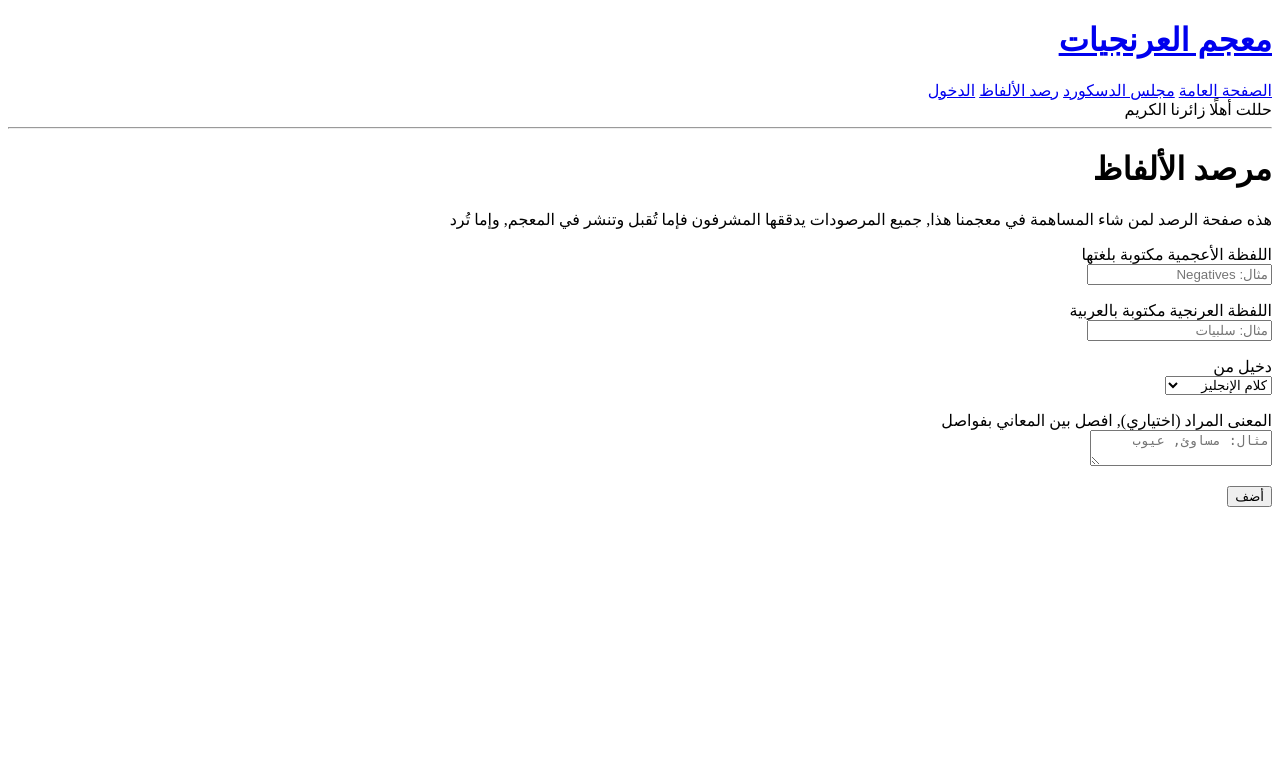
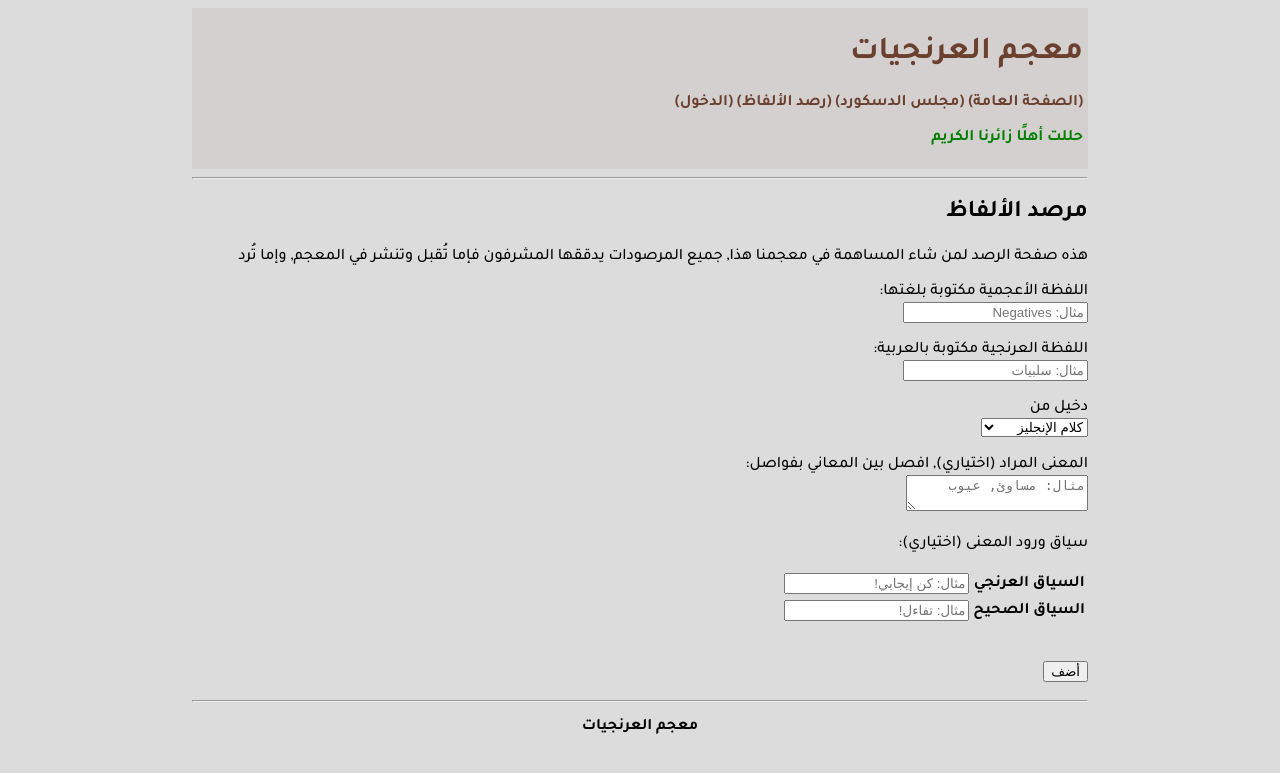
Before and after one commit to zahaoid/Alarnjyyat, a Flask app: page /addentry in a window 1280 px wide. Shown: the top 773 px of the page. Run offline with Flask 3, Linux system fonts and the light colour scheme; parts of the project's set-up code (start-up, migrations or seed data) failed here and were passed over; some libraries are stand-ins or nearby versions.

Commit message:
Quality css/html changes, jinja code refactored, added context fields to the entry submitting form

```diff
--- a/src/flaskapp/modules/forms.py
+++ b/src/flaskapp/modules/forms.py
@@ -1,19 +1,21 @@
 from flask_wtf import FlaskForm
-from wtforms import StringField, PasswordField, BooleanField, SubmitField, TextAreaField, SelectField, HiddenField
+from wtforms import StringField, PasswordField, BooleanField, SubmitField, TextAreaField, SelectField, HiddenField, FormField, Form, FieldList, Field
+from wtforms.widgets import TextInput, SubmitInput
 from wtforms.validators import DataRequired, EqualTo, Email, ValidationError, Length
 from flaskapp.main import ar
 from database.main import qr
+
 class LoginForm(FlaskForm):
-    username = StringField(ar.username, validators=[DataRequired()])
-    password = PasswordField(ar.password, validators=[DataRequired()])
+    username = StringField(ar.username + ":", validators=[DataRequired(), Length(max=32)])
+    password = PasswordField(ar.password + ":", validators=[DataRequired(), Length(max=32)])
     remember_me = BooleanField(ar.remember_me)
     submit = SubmitField(ar.login)
 
 class RegisterForm(FlaskForm):
-    username = StringField(ar.username, validators=[DataRequired()])
-    email = StringField(ar.email, validators=[DataRequired(), Email()])
-    password = PasswordField(ar.password, validators=[DataRequired()])
-    password2 = PasswordField("أعد " + ar.password, validators=[DataRequired(), EqualTo("password")])
+    username = StringField(ar.username + ":", validators=[DataRequired(), Length(max=32)])
+    email = StringField(ar.email + ":", validators=[DataRequired(), Email(), Length(max=64)])
+    password = PasswordField(ar.password + ":", validators=[DataRequired(), Length(max=32)])
+    password2 = PasswordField("أعد " + ar.password + ":", validators=[DataRequired(), EqualTo("password"), Length(max=32)])
     remember_me = BooleanField(ar.remember_me)
     submit = SubmitField(ar.register)
 
@@ -26,11 +28,18 @@ class RegisterForm(FlaskForm):
         if qr.doesValueExist(table='users', column='email', value=email.data):
             raise ValidationError('هذا سبق استعماله, اختر غيره أو سجّل دخولك به')
 
+class ContextForm(Form):
+    translationeseContext = StringField('السياق العرنجي', render_kw={"placeholder": "مثال: كن إيجابي!"}, validators=[Length(max=64)])
+    arabicContext = StringField('السياق الصحيح', render_kw={"placeholder": "مثال: تفاءل!"}, validators=[Length(max=64)])
+
+
+
 
 class AddEntry(FlaskForm):
-    original = StringField('اللفظة الأعجمية مكتوبة بلغتها', render_kw={"placeholder": "مثال: Negatives"}, validators=[DataRequired(), Length(max=32)])
-    translationese = StringField('اللفظة العرنجية مكتوبة بالعربية', render_kw={"placeholder": "مثال: سلبيات"}, validators=[DataRequired(), Length(max=32)])
+    original = StringField('اللفظة الأعجمية مكتوبة بلغتها:', render_kw={"placeholder": "مثال: Negatives"}, validators=[DataRequired(), Length(max=32)])
+    translationese = StringField('اللفظة العرنجية مكتوبة بالعربية:', render_kw={"placeholder": "مثال: سلبيات"}, validators=[DataRequired(), Length(max=32)])
     origin = SelectField('دخيل من', validators=[DataRequired()], choices=list(ar.languages.items()))
-    corrections = TextAreaField('المعنى المراد (اختياري), افصل بين المعاني بفواصل', render_kw={"placeholder": "مثال: مساوئ, عيوب"}, validators=[Length(max=256)])
+    corrections = TextAreaField('المعنى المراد (اختياري), افصل بين المعاني بفواصل:', render_kw={"placeholder": "مثال: مساوئ, عيوب"}, validators=[Length(max=256)])
+    context = FormField(ContextForm, "سياق ورود المعنى (اختياري):")
 
     submit = SubmitField("أضف")
--- /dev/null
+++ b/src/flaskapp/static/fonts/Tajawal.css
@@ -0,0 +1,41 @@
+.tajawal-extralight {
+    font-family: "Tajawal", sans-serif;
+    font-weight: 200;
+    font-style: normal;
+  }
+
+  .tajawal-light {
+    font-family: "Tajawal", sans-serif;
+    font-weight: 300;
+    font-style: normal;
+  }
+
+  .tajawal-regular {
+    font-family: "Tajawal", sans-serif;
+    font-weight: 400;
+    font-style: normal;
+  }
+
+  .tajawal-medium {
+    font-family: "Tajawal", sans-serif;
+    font-weight: 500;
+    font-style: normal;
+  }
+
+  .tajawal-bold {
+    font-family: "Tajawal", sans-serif;
+    font-weight: 700;
+    font-style: normal;
+  }
+
+  .tajawal-extrabold {
+    font-family: "Tajawal", sans-serif;
+    font-weight: 800;
+    font-style: normal;
+  }
+
+  .tajawal-black {
+    font-family: "Tajawal", sans-serif;
+    font-weight: 900;
+    font-style: normal;
+  }
--- /dev/null
+++ b/src/flaskapp/static/stylesheets/main.css
@@ -0,0 +1,39 @@
+html{
+    font-size: medium;
+}
+
+body{
+    background-color: gainsboro;
+    color: black;
+
+}
+
+a, a:visited{
+    color: rgb(107, 64, 46);
+    text-decoration: none;
+}
+
+a:hover, a:active{
+    color: grey;
+}
+
+hr {
+    color: rgb(255, 255, 255);
+}
+
+.top {
+    background-color: rgb(212, 208, 208);
+    padding: 5px;
+}
+
+
+footer{
+    text-align: center;
+}
+
+@media screen and (min-width:900px){
+    body{
+        margin-left: 15%;
+        margin-right: 15%;
+    }
+}
--- /dev/null
+++ b/src/flaskapp/templates/_renderField.html
@@ -0,0 +1,20 @@
+{% macro render_field(field, hide_label=False, horizontal=False) %}
+
+
+<p>
+    {% if hide_label == False %}
+    {{field.label}}
+    {% endif %}
+    {% if horizontal == False %}
+    <br>
+    {% endif %}
+    {{field(**kwargs)|safe}}
+    <br>
+    <ul>
+        {% for error in field.errors %}
+            <li style="color: red;">[{{ error }}]</li>
+        {% endfor %}
+    </ul>
+</p>
+
+{% endmacro %}
--- a/src/flaskapp/templates/addentry.html
+++ b/src/flaskapp/templates/addentry.html
@@ -1,41 +1,20 @@
+{% from "_renderField.html" import render_field %}
+
 {%extends 'base.html'%}
 
 {%block content%}
 
-<h1>مرصد الألفاظ</h1>
-<label>هذه صفحة الرصد لمن شاء المساهمة في معجمنا هذا, جميع المرصودات يدققها المشرفون فإما تُقبل وتنشر في المعجم, وإما تُرد</label>
+<h2>مرصد الألفاظ</h2>
+<p>هذه صفحة الرصد لمن شاء المساهمة في معجمنا هذا, جميع المرصودات يدققها المشرفون فإما تُقبل وتنشر في المعجم, وإما تُرد</p>
 <form action="" method="post">
     {{ form.hidden_tag() }}
-    <p>
-        {{ form.original.label }}<br>
-        {{ form.original() }}<br>
-        {% for error in form.original.errors %}
-        <span style="color: red;">[{{ error }}]</span>
-        {% endfor %}
-    </p>
-    <p>
-        {{ form.translationese.label }}<br>
-        {{ form.translationese() }}<br>
-        {% for error in form.translationese.errors %}
-        <span style="color: red;">[{{ error }}]</span>
-        {% endfor %}
-    </p>
 
-    <p>
-        {{form.origin.label}}<br>
-        {{form.origin()}}<br>
-        {% for error in form.origin.errors %}
-        <span style="color: red;">[{{ error }}]</span>
-        {% endfor %}
-    </p>
+    {{render_field(form.original)}}
+    {{render_field(form.translationese)}}
+    {{render_field(form.origin)}}
+    {{render_field(form.corrections)}}
+    {{render_field(form.context)}}
 
-    <p>
-        {{ form.corrections.label }}<br>
-        {{ form.corrections() }}<br>
-        {% for error in form.corrections.errors %}
-        <span style="color: red;">[{{ error }}]</span>
-        {% endfor %}
-    </p>
 
     <p>{{ form.submit() }}</p>
 </form>
--- a/src/flaskapp/templates/base.html
+++ b/src/flaskapp/templates/base.html
@@ -1,30 +1,40 @@
 <!DOCTYPE html>
 <html dir="rtl" lang="ar">
 
-<a href= "{{ url_for('index') }}"><h1>{{ar.title}}</h1> </a>
-<a href= "{{ url_for('index') }}" >الصفحة العامة</a>
-<a href= "{{ url_for('discord') }}" >مجلس الدسكورد</a>
-<a href= "{{ url_for('add_entry') }}" >رصد الألفاظ</a>
+<head>
+    <meta charset="UTF-8">
+    <title>معجم العرنجيات</title>
+    <link rel="stylesheet" href="{{ url_for('static', filename='stylesheets/main.css') }}" type="text/css">
+    <link rel="stylesheet" href="{{ url_for('static', filename='fonts/Tajawal.css') }}" type="text/css">
+    <link rel="preconnect" href="https://fonts.googleapis.com">
+    <link rel="preconnect" href="https://fonts.gstatic.com" crossorigin>
+    <link href="https://fonts.googleapis.com/css2?family=Tajawal:wght@200;300;400;500;700;800;900&display=swap" rel="stylesheet">
+</head>
+
+<body class="tajawal-bold">
+
+
+    <header class="top">
+        <a href= "{{ url_for('index') }}"><h1>معجم العرنجيات</h1> </a>
+        <nav>
+            <a href= "{{ url_for('index') }}" >(الصفحة العامة)</a>
+            <a href= "{{ url_for('discord') }}" >(مجلس الدسكورد)</a>
+            <a href= "{{ url_for('add_entry') }}" >(رصد الألفاظ)</a>
             {% if current_user.is_anonymous %}
-<a href= "{{ url_for('login') }}" >{{ar.login}}</a>
+            <a href= "{{ url_for('login') }}" >({{ar.login}})</a>
             {% else %}
-<a href= "{{ url_for('logout') }}" >{{ar.logout}}</a>
+            <a href= "{{ url_for('logout') }}" >({{ar.logout}})</a>
             {% endif %}
-
             {% if current_user.isadmin %}
-<a href= "{{ url_for('pending') }}" >{{ar.accept}}</a>
+            <a href= "{{ url_for('pending') }}" >({{ar.accept}})</a>
             {% endif %}
-
-<br>
-<label>حللت أهلًا {{'زائرنا الكريم' if current_user.is_anonymous else 'يا ' + current_user.username }}</label>
+        </nav>
+        <p style="color: green;">حللت أهلًا {{'زائرنا الكريم' if current_user.is_anonymous else 'يا ' + current_user.username }}</p>
+    </header>
 
     <hr>
 
-
-
-
-
-
+    <main class="tajawal-medium">
         {% with messages = get_flashed_messages() %}
         {% if messages %}
         <ul>
@@ -35,5 +45,16 @@
         {% endif %}
         {% endwith %}
 
+        {% block content %}{% endblock %}
+    </main>
 
-{% block content %}{% endblock %}
+    <hr>
+
+    <footer>
+        <p>
+            معجم العرنجيات
+        </p>
+    </footer>
+</body>
+
+</html>
--- a/src/flaskapp/templates/entry.html
+++ b/src/flaskapp/templates/entry.html
@@ -4,4 +4,10 @@
 
     {% include '_entry.html' %}
 
+    <p>
+        <label>رصدها: {{"زائرٌ كريم" if entry.submitter==None else entry.submitter}}</label>
+        <label>عند: {{entry.timestamp}}</label>
+        <label>قبلها ودققها: {{entry.approvedby}}</label>
+    </p>
+
 {% endblock %}
```
Also changed, not shown: src/flaskapp/templates/_entry.html (+11 -19 lines), src/flaskapp/templates/home.html (+7 -1 lines), src/flaskapp/templates/loginform.html (+11 -18 lines), src/flaskapp/templates/registerform.html (+10 -30 lines). Lines whose indentation alone changed are shown as unchanged.
